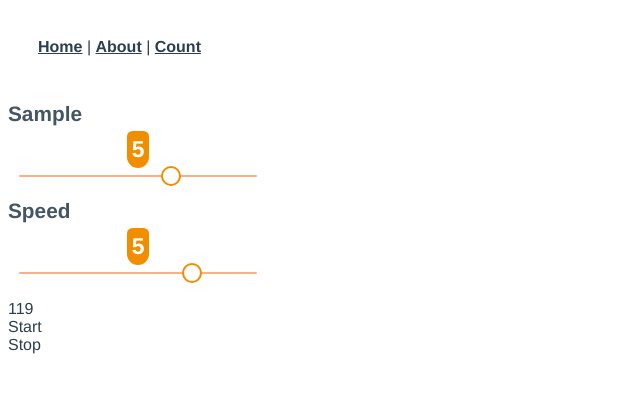
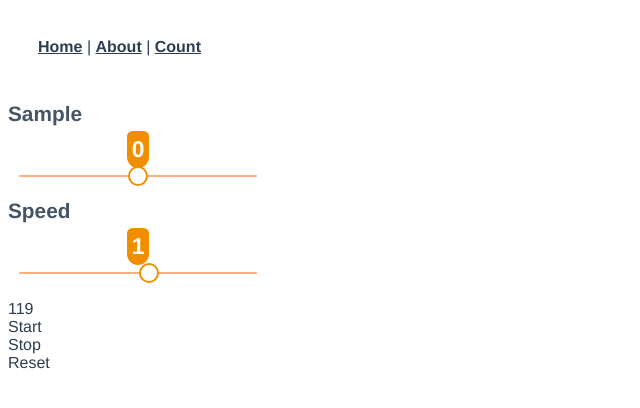
Before and after one commit to Saknowman/math_visual_site, a Vue app in the folder math_view_dev/: page /view in a window 1280 px wide. Shown: the top 408 px of the page, without its empty margins (0-640 px from the left). Built offline with nearby package versions, Linux system fonts and the light colour scheme.

Commit message:
Be resetable logic runner and sample view.

```diff
--- a/math_view_dev/src/components/atoms/forms/BaseInputRange.vue
+++ b/math_view_dev/src/components/atoms/forms/BaseInputRange.vue
@@ -39,6 +39,11 @@
                 immediate: true,
                 handler(new_value) {
                     this.current_value = new_value;
+                }
+            },
+            current_value: {
+                handler(new_value) {
+                    this.$emit('change', new_value);
                 }
             }
         }
--- a/math_view_dev/src/components/molecules/forms/RangeInputListSection.vue
+++ b/math_view_dev/src/components/molecules/forms/RangeInputListSection.vue
@@ -3,6 +3,7 @@
         <li v-for="config in config_list" :key="config.label">
             <range-input-with-label
                     :label="config.label"
+                    :value="config.value"
                     :max="config.max"
                     :min="config.min"
                     :step="config.step"
--- a/math_view_dev/src/components/molecules/forms/RangeInputWithLabel.vue
+++ b/math_view_dev/src/components/molecules/forms/RangeInputWithLabel.vue
@@ -3,7 +3,7 @@
         <base-input-range
                 class="base-input-range"
                 type="range"
-                @change="(new_value) => {value = new_value; $emit('change', value)}"
+                @change="(new_value) => {$emit('change', new_value)}"
                 :value="value"
                 :min="min"
                 :max="max"
@@ -27,6 +27,10 @@
                 type: String,
                 default: "Label"
             },
+            value: {
+                type: Number,
+                default: 0
+            },
             min: {
                 type: Number,
                 default: -10
@@ -38,12 +42,6 @@
             step: {
                 type: Number,
                 default: 1
-            }
-        },
-        data() {
-            return {
-                value: 5,
-                aaa: 0
             }
         }
     }
--- a/math_view_dev/src/logics/main_categories/constant_velocity_linear_motion.js
+++ b/math_view_dev/src/logics/main_categories/constant_velocity_linear_motion.js
@@ -4,5 +4,9 @@ export default {
         if (state.current_x >= state.config.current_x.max) {
             state.current_x = state.config.current_x.default
         }
+    },
+    reset(state) {
+        state.current_x = state.config.current_x.default;
+        state.speed = state.config.speed.default;
     }
 }
--- a/math_view_dev/src/logics/main_categories/runner.js
+++ b/math_view_dev/src/logics/main_categories/runner.js
@@ -8,7 +8,12 @@ export default {
         this.interval_id = setInterval(() => logic.update(state), 1000 / this.frame_per_second)
     },
     stop() {
+        console.log(this.interval_id);
         if (this.interval_id === -1) return;
         clearInterval(this.interval_id)
+    },
+    reset(logic, state) {
+        this.stop();
+        logic.reset(state);
     }
 }
--- a/math_view_dev/src/store/modules/main_categories/constant_velocity_linear_motion.js
+++ b/math_view_dev/src/store/modules/main_categories/constant_velocity_linear_motion.js
@@ -7,7 +7,8 @@ export default {
                 label: 'Speed',
                 min: -10,
                 max: 10,
-                step: 1
+                step: 1,
+                default: 1
             },
             current_x: {
                 default: 0,
--- a/math_view_dev/src/views/ViewComponent.vue
+++ b/math_view_dev/src/views/ViewComponent.vue
@@ -1,11 +1,13 @@
 <template>
     <div style="width: 250px;">
-        <range-input-list-section :config_list="range_input_config_list"></range-input-list-section>
+        <range-input-list-section :key="keys['range-input-list-section']"
+                                  :config_list="range_input_config_list"></range-input-list-section>
         <div>
             {{ $store.state.main_categories.constant_velocity_linear_motion.current_x }}
         </div>
-        <div @click="start"> Start</div>
-        <div @click="stop"> Stop</div>
+        <div @click="start">Start</div>
+        <div @click="stop">Stop</div>
+        <div @click="reset">Reset</div>
     </div>
 </template>
 
@@ -21,6 +23,9 @@
         },
         data() {
             return {
+                keys: {
+                    'range-input-list-section': 0
+                },
                 range_input_config_list: [
                     Object.assign({label: "Sample", min: -20, max: 20, step: 2}, {
                         change: function (value) {
@@ -28,6 +33,7 @@
                         }
                     }),
                     Object.assign(this.$store.state.main_categories.constant_velocity_linear_motion.config.speed, {
+                        value: this.$store.state.main_categories.constant_velocity_linear_motion.speed,
                         change: this.change_speed
                     })
                 ]
@@ -43,6 +49,11 @@
             stop() {
                 runner.stop()
             },
+            reset() {
+                runner.reset(logic, this.$store.state.main_categories.constant_velocity_linear_motion);
+                Object.keys(this.keys).forEach((key) => this.keys[key]++);
+                this.start();
+            },
             change_speed(value) {
                 this.$store.state.main_categories.constant_velocity_linear_motion.speed = value;
             }
```
